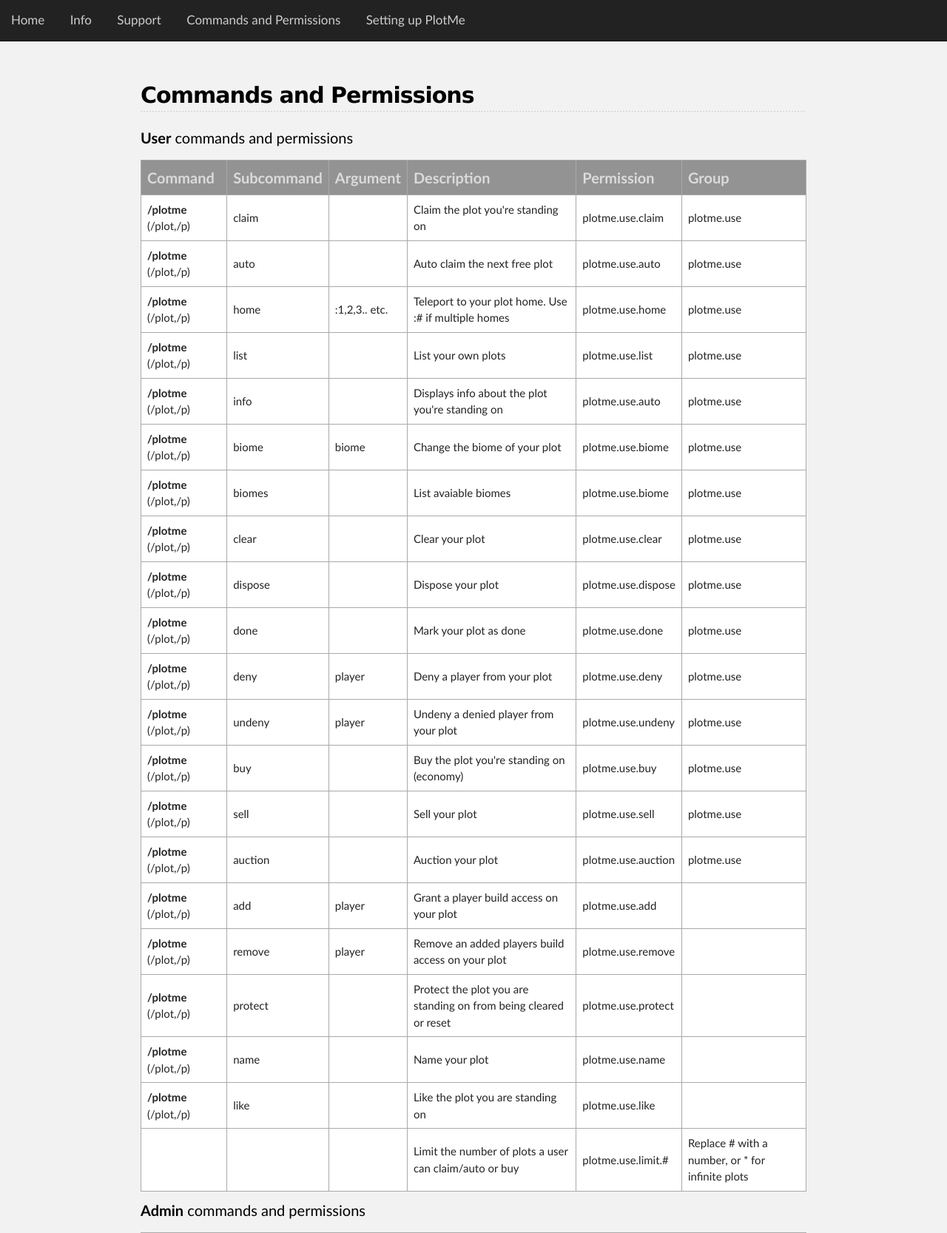
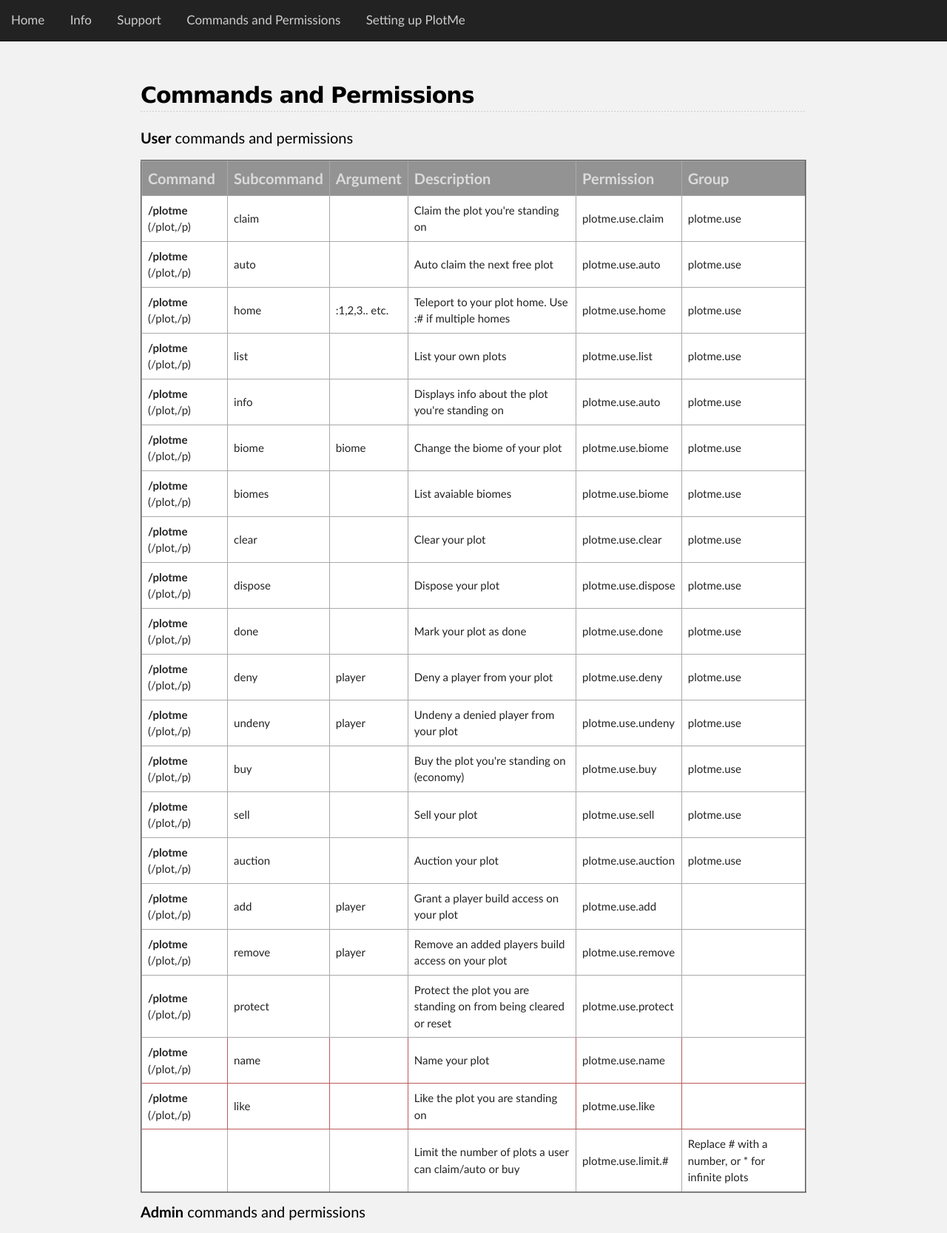
Before and after one commit to WorldCretornica/PlotMe-Core, a PHP site: page /cp.html in a window 1280 px wide. Shown: the part 210-1877 px from the top of the page at 74% size. Run offline with PHP 8.4, Linux system fonts and the light colour scheme; some libraries are stand-ins or nearby versions.

Commit message:
Update stylesheet.css

```diff
--- a/stylesheets/stylesheet.css
+++ b/stylesheets/stylesheet.css
@@ -143,7 +143,7 @@ table.tftable {
 	font-size:15px;
 	color: #DBDBDB;
 	width:100%;
-	border-width: 1px;
+	border-width: 2px;
 	border-color: #a9a9a9;
 	border-collapse: collapse;
 	-webkit-border-radius: 15px;
@@ -163,6 +163,10 @@ table.tftable td {
 	font-size:15px;
 	padding: 8px;
 	color: #232323;
+}
+.table_comingsoon {
+	border-width: 2px;
+	border-color: #BA5A5A;
 }
 /*******************************************************************************
 Theme Styles
```
